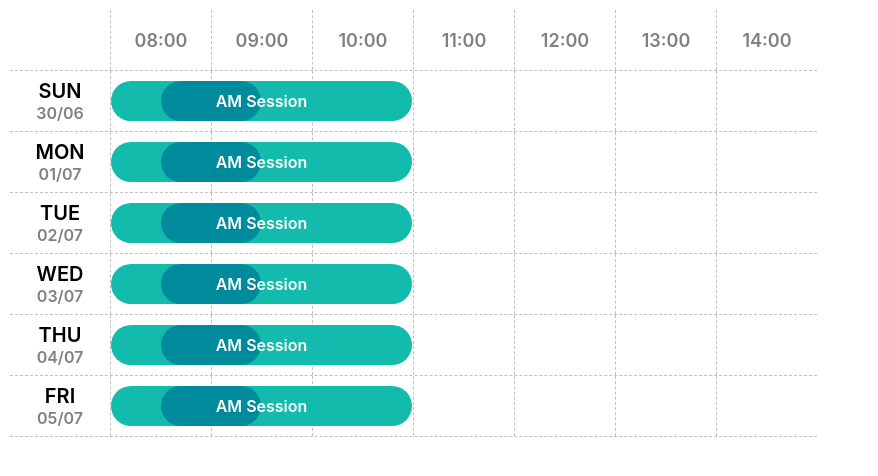
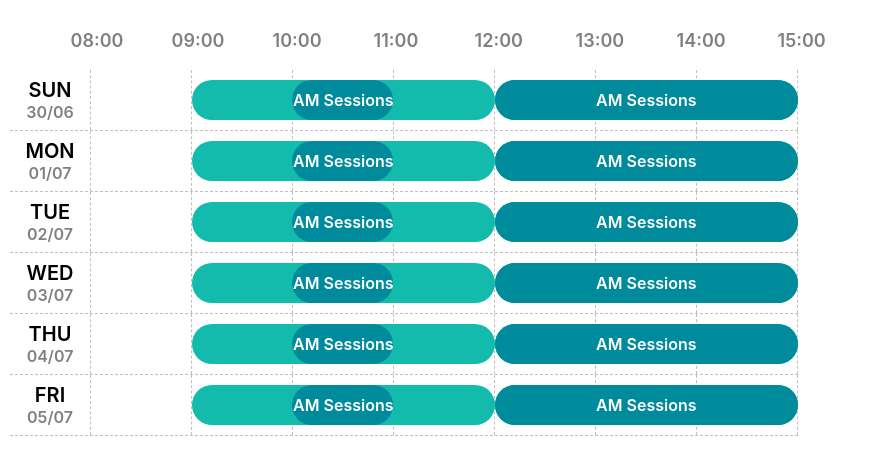
Before and after one commit to piyushdhamecha/weekly-scheduler, a React app: page / in a window 1280 px wide. Shown: the top 476 px of the page, without its empty margins (0-878 px from the left). Built offline with nearby package versions, Linux system fonts and the light colour scheme.

Commit message:
changes in props structure

```diff
--- a/src/App.js
+++ b/src/App.js
@@ -12,8 +12,7 @@ function App() {
       <WeeklyScheduler
         startTime={mockData.startTime}
         endTime={mockData.endTime}
-        startDate={mockData.startDate}
-        endDate={mockData.endDate}
+        dateRange={mockData.dateRange}
       />
     </StyledContainer>
   );
--- a/src/components/WeeklyScheduler/WeeklyScheduler.js
+++ b/src/components/WeeklyScheduler/WeeklyScheduler.js
@@ -6,6 +6,7 @@ import React from 'react';
 import {
   StyledTable,
   StyledRow,
+  StyledColumnHeaderWrapper,
   StyledColumnHeader,
   StyledRowHeader,
   StyledRowSubHeader,
@@ -14,46 +15,80 @@ import {
 } from './WeeklySchedulerStyled'
 import WeeklySchedulerProgress from './WeeklySchedulerProgress'
 
+import { getHourDiffBetweenTime } from '../../utils/dateUtils';
+import { CELL_WIDTH, ROW_HEADER_WIDTH, HEDER_OFFSET} from '../../constants'
+
 const WeeklyScheduler = ({
   startTime,
   endTime,
-  startDate,
-  endDate,
+  dateRange,
 }) => {
-
-  const startTimeWithDate = moment().set({ hour: startTime, minute: 0,second: 0 })
-  const endTimeWithDate = moment().set({ hour: endTime, minute: 0, second: 0 })
-  const timeDuration = moment.duration(endTimeWithDate.diff(startTimeWithDate))
-  const hourDifference = timeDuration.asHours()
+  const startTimeWithDate = moment().set({ hour: startTime, minute: 0, second: 0 })
+  const hourDifference = getHourDiffBetweenTime(startTime, endTime)
 
   const timeRange = []
   for (let index = 0; index < hourDifference; index++) {
-    timeRange.push(moment(startTimeWithDate).add(index, "hour"))
+    timeRange.push(moment(startTimeWithDate).add(index + 1, "hour"))
   }
 
-  const dateDiff = moment(endDate).diff(moment(startDate), 'days')
+  const timeHeaderRange = [
+    moment(startTimeWithDate),
+    ...timeRange
+  ]
 
-  const dateRange = []
-  for (let index = 0; index < dateDiff; index++) {
-    dateRange.push(moment(startDate).add(index, "day"))
+
+  const renderColumnHeader = () => {
+    return (
+      <StyledColumnHeaderWrapper>
+        {_.map(timeHeaderRange, (timeWithDate, index) => {
+          const left = index === 0 ? HEDER_OFFSET : HEDER_OFFSET + (index * CELL_WIDTH)
+          const leftBorderWidth = Math.abs(left / CELL_WIDTH)
+
+          return(
+            <StyledColumnHeader key={timeWithDate.valueOf()} left={left + leftBorderWidth}>
+              {timeWithDate.format('HH:mm')}
+            </StyledColumnHeader>
+          )
+        })}
+      </StyledColumnHeaderWrapper>
+    )
   }
 
-  const renderColumnHeader = () => {
-    return [
-      <StyledColumnHeader/>,
-      ..._.map(timeRange, (timeWithDate) => (
-        <StyledColumnHeader key={timeWithDate.valueOf()}>
-          {timeWithDate.format('HH:mm')}
-        </StyledColumnHeader>
-      ))
-    ]
-  }
+  const renderRows = () => _.map(dateRange, ({ date, name, progressList }) => {
 
-  const renderRows = () => _.map(dateRange, (date) => {
+    const renderProgress = (progress) => {
+      const { startTime: progressStartTime, endTime: progressEndTime, usedStartTime, usedEndTime } = progress
+
+      const offsetHours = getHourDiffBetweenTime(startTime, progressStartTime)
+      const progressHourDifference = getHourDiffBetweenTime(progressStartTime, progressEndTime)
+      const usedHourDifference = getHourDiffBetweenTime(usedStartTime, usedEndTime)
+      const usedOffsetHours = getHourDiffBetweenTime(progressStartTime, usedStartTime)
+
+      const left = (offsetHours * CELL_WIDTH) + ROW_HEADER_WIDTH
+      const width = progressHourDifference * CELL_WIDTH
+      const usedLeft = usedOffsetHours * CELL_WIDTH
+      const usedWidth = usedHourDifference * CELL_WIDTH
+
+      const leftBorderWidth = Math.abs(left / CELL_WIDTH)
+      const progressBorderWidth = Math.abs(width / CELL_WIDTH)
+      const usedBorderWidth = Math.abs(usedWidth / CELL_WIDTH)
+
+      return (
+        <WeeklySchedulerProgress
+          left={left + leftBorderWidth}
+          total={width + progressBorderWidth}
+          usedLeft={usedLeft}
+          used={usedWidth + usedBorderWidth}
+          top={10}
+          text={name}
+        />
+      )
+    }
+
     return (
       <StyledRow key={date.valueOf()}>
         <StyledRowContent>
-          <StyledCell>
+          <StyledCell width={ROW_HEADER_WIDTH}>
             <StyledRowHeader>
               {date.format('dddd').slice(0, 3).toUpperCase()}
               <StyledRowSubHeader>
@@ -62,13 +97,7 @@ const WeeklyScheduler = ({
             </StyledRowHeader>
           </StyledCell>
           {_.map(timeRange, () => <StyledCell />)}
-          <WeeklySchedulerProgress
-            total={301}
-            used={100}
-            left={101}
-            top={10}
-            text='AM Session'
-          />
+          {_.map(progressList,  renderProgress)}
         </StyledRowContent>
       </StyledRow>
     )
--- a/src/components/WeeklyScheduler/WeeklySchedulerProgress.js
+++ b/src/components/WeeklyScheduler/WeeklySchedulerProgress.js
@@ -6,11 +6,11 @@ import {
   StyledProgress,
 } from './WeeklySchedulerStyled'
 
-const WeeklySchedulerProgress = ({ text, total, used, left, top}) => {
+const WeeklySchedulerProgress = ({ text, total, used, usedLeft, left, top}) => {
   return (
     <StyledProgressContainer left={left} top={top} width={total}>
       <StyledProgress background='#12BBAB' width={total} />
-      <StyledProgress left={50} background='#008B9C' width={used} />
+      <StyledProgress left={usedLeft} background='#008B9C' width={used} />
       <StyledProgressText width={total}>
         {text}
       </StyledProgressText>
--- a/src/components/WeeklyScheduler/WeeklySchedulerStyled.js
+++ b/src/components/WeeklyScheduler/WeeklySchedulerStyled.js
@@ -1,21 +1,26 @@
 import styled from 'styled-components'
 
-const CELL_WIDTH = 100
+import {
+  CELL_WIDTH,
+  ROW_HEADER_WIDTH,
+} from '../../constants'
 
-export const StyledTable = styled.div`
-  display: flex;
-  flex-direction: column;
-`
 
-export const StyledColumnHeader = styled.div`
+export const StyledColumnHeaderWrapper = styled.div`
   display: flex;
   min-height: 60px;
   justify-content: center;
   align-items: center;
   font-size: 18px;
   font-weight: 600;
-  width: ${CELL_WIDTH}px;
+  width: 100%;
   color: gray;
+  position: relative;
+`
+
+export const StyledColumnHeader = styled.div`
+  position: absolute;
+  ${({ left }) => left && `left: ${left}px;`};
 `
 
 export const StyledRowHeader = styled.div`
@@ -26,7 +31,7 @@ export const StyledRowHeader = styled.div`
   align-items: center;
   font-size: 20px;
   font-weight: 600;
-  width: ${CELL_WIDTH}px;
+  width: ${ROW_HEADER_WIDTH}px;
 `
 
 export const StyledRowSubHeader = styled.div`
@@ -36,16 +41,21 @@ export const StyledRowSubHeader = styled.div`
 
 export const StyledCell = styled.div`
   display: flex;
-  width: ${CELL_WIDTH}px;
+  width: ${({ width = CELL_WIDTH }) => width}px;
+  border-right: 1px dashed silver;
 `
 
 export const StyledRow = styled.div`
   display: flex;
-  border-bottom: 1px dashed silver;
+`
 
-  & ${StyledColumnHeader} ~ ${StyledColumnHeader},
-  ${StyledCell} ~ ${StyledCell} {
-    border-left: 1px dashed silver;
+
+export const StyledTable = styled.div`
+  display: flex;
+  flex-direction: column;
+
+  & ${StyledRow} ~ ${StyledRow} {
+    border-bottom: 1px dashed silver;
   }
 `
 
--- /dev/null
+++ b/src/constants.js
@@ -0,0 +1,3 @@
+export const ROW_HEADER_WIDTH = 80
+export const CELL_WIDTH = 100
+export const HEDER_OFFSET = ROW_HEADER_WIDTH - 20
--- a/src/mockData.js
+++ b/src/mockData.js
@@ -1,8 +1,36 @@
+import _ from 'lodash'
 import moment from 'moment'
+
+const startDate = moment().startOf('week')
+const endDate = moment().endOf('week')
+const dateDiff = moment(endDate).diff(moment(startDate), 'days')
+const dateRange = []
+
+for (let index = 0; index < dateDiff; index++) {
+  dateRange.push(moment(startDate).add(index, "day"))
+}
 
 export default {
   startTime: 8,
   endTime: 15,
-  startDate: moment().startOf('week'),
-  endDate: moment().endOf('week'),
+  dateRange: _.map(dateRange, (date) => {
+    return {
+      date,
+      name: "AM Sessions",
+      progressList: [
+        {
+          startTime: 9,
+          endTime: 12,
+          usedStartTime: 10,
+          usedEndTime: 11
+        },
+        {
+          startTime: 12,
+          endTime: 15,
+          usedStartTime: 12,
+          usedEndTime: 15
+        }
+      ]
+    }
+  })
 }
--- /dev/null
+++ b/src/utils/dateUtils.js
@@ -0,0 +1,9 @@
+import moment from 'moment'
+
+export const getHourDiffBetweenTime = (startTime, endTime) => {
+  const startTimeWithDate = moment().set({ hour: startTime, minute: 0, second: 0 })
+  const endTimeWithDate = moment().set({ hour: endTime, minute: 0, second: 0 })
+  const timeDuration = moment.duration(endTimeWithDate.diff(startTimeWithDate))
+
+  return timeDuration.asHours()
+}
```
